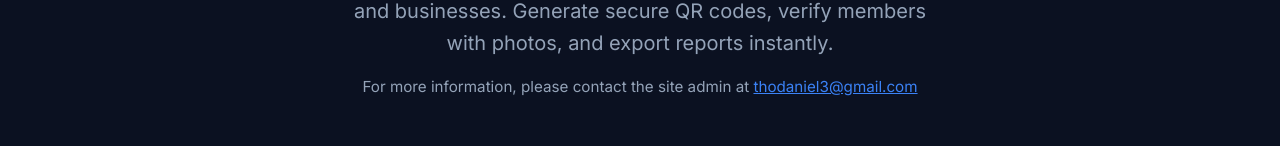
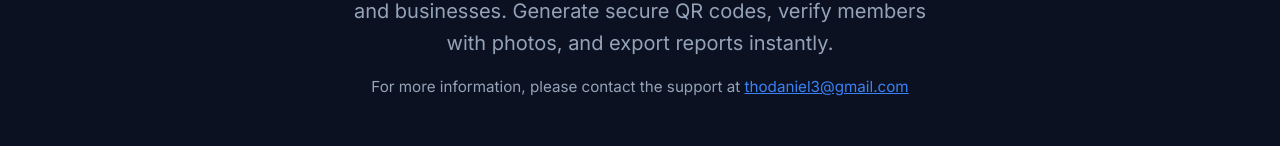
Before and after one commit to thodaniel3-sudo/universal-qr-attendance, a React (Vite) app: page / in a window 1280 px wide. Shown: the part 472-618 px from the top of the page. Built offline with nearby package versions, Linux system fonts and the light colour scheme; no server answers.

Commit message:
Fix: Add support

```diff
--- a/src/App.tsx
+++ b/src/App.tsx
@@ -103,7 +103,7 @@ function Landing() {
 
         {/* Contact Info */}
         <p className="animate-fade-up delay-300" style={{ fontSize: '0.95rem', color: THEME.textMuted, marginBottom: '3rem' }}>
-          For more information, please contact the site admin at{' '}
+          For more information, please contact the support at{' '}
           <a href="mailto:thodaniel3@gmail.com" style={{ color: THEME.primary, textDecoration: 'underline' }}>
             thodaniel3@gmail.com
           </a>
```
